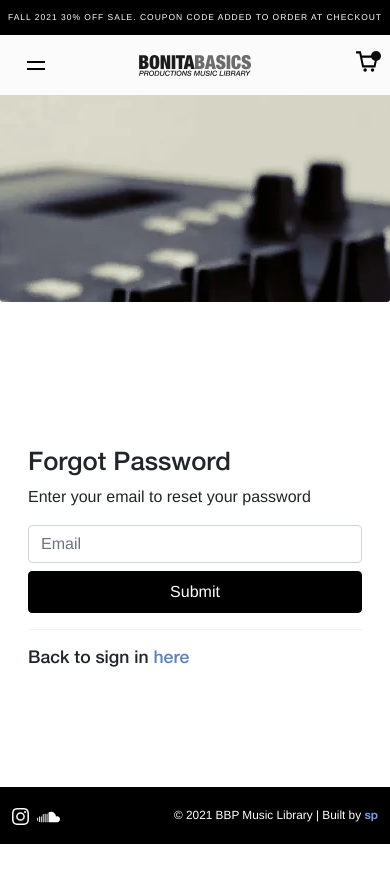
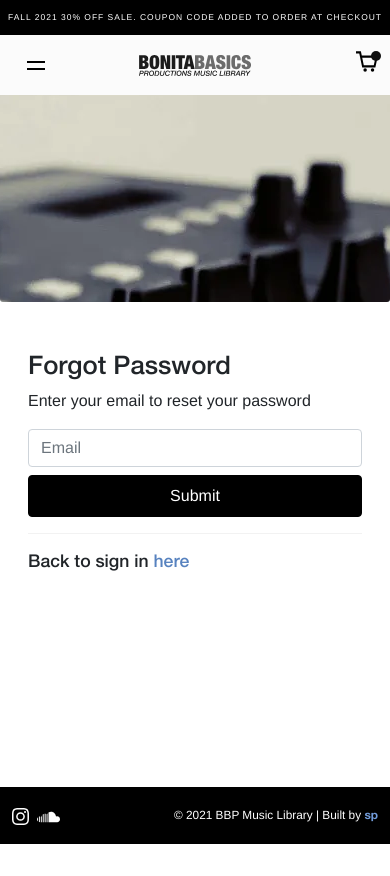
Before and after one commit to mrstevedev/bbpmusiclibrary, a Next.js app: page /lostpw in a window 390 px wide. Built offline with nearby package versions, Linux system fonts and the light colour scheme.

Commit message:
Adjusted padding

```diff
--- a/styles/globals.scss
+++ b/styles/globals.scss
@@ -498,13 +498,10 @@ dd {
 }
 
 .content__main {
-  padding: 3rem 1rem;
+  padding: 1rem;
 }
 
 @media(max-width: 575px) {
-  .content__main {
-    padding: 7rem 1rem;
-  }
   .btn-block {
     width: 100%;
   }
```
